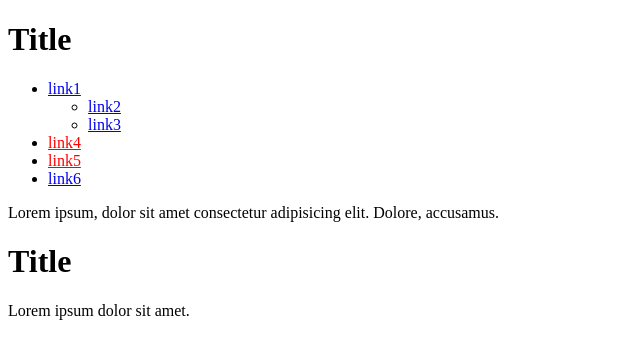
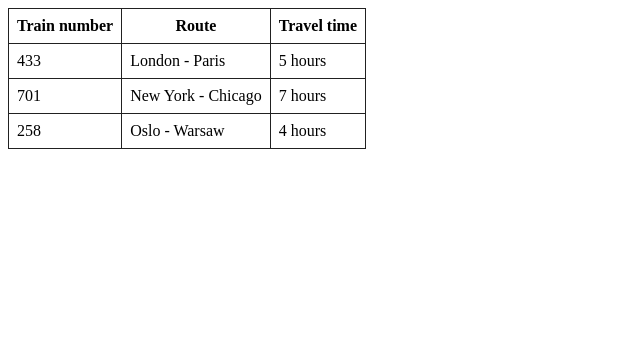
Before and after one commit to dydunec-serhii/test, a plain HTML site: page index.html in a window 1280 px wide. Shown: the whole page, without its empty margins (0-640 px from the left). Drawn offline with Linux system fonts and the light colour scheme.

Commit message:
яфвв

```diff
--- a/index.html
+++ b/index.html
@@ -9,36 +9,33 @@
 </head>
 
 <body>
-    <div class="holder">
-        <h1>Title</h1>
-        <ul class="list">
-            <li>
-                <a href="#">link1</a>
-                <ul>
-                    <li>
-                        <a href="#">link2</a>
-                    </li>
-                    <li>
-                        <a href="#">link3</a>
-                    </li>
-                </ul>
-            </li>
-            <li>
-                <a href="https://www.youtube.com/" class="lorem">link4</a>
-            </li>
-            <li>
-                <a href="https://validator.w3.org/" class="lorem">link5</a>
-            </li>
-            <li>
-                <a href="#">link6</a>
-            </li>
-        </ul>
-        <p>
-            Lorem ipsum, dolor sit amet consectetur adipisicing elit. Dolore, accusamus.
-        </p>
-        <h1>Title</h1>
-        <p>Lorem ipsum dolor sit amet.</p>
-    </div>
+    <table class="schedule">
+        <thead>
+            <tr>
+                <th>Train number</th>
+                <th>Route</th>
+                <th>Travel time</th>
+            </tr>
+        </thead>
+
+        <tbody class="schedule-body">
+            <tr>
+                <td>433</td>
+                <td>London - Paris</td>
+                <td>5 hours</td>
+            </tr>
+            <tr>
+                <td>701</td>
+                <td>New York - Chicago</td>
+                <td>7 hours</td>
+            </tr>
+            <tr>
+                <td>258</td>
+                <td>Oslo - Warsaw</td>
+                <td>4 hours</td>
+            </tr>
+        </tbody>
+    </table>
 </body>
 
 </html>
--- a/style.css
+++ b/style.css
@@ -1,6 +1,15 @@
-.lorem{
-    color: red;
-}
-ul>p{
-    font-size: 24px;
-}
+.schedule-body > tr:hover {
+    background-color: tomato;
+    color: white;
+  }
+
+  /* Table styling */
+  .schedule {
+    border-collapse: collapse;
+  }
+
+  .schedule th,
+  .schedule td {
+    padding: 8px;
+    border: 1px solid #212121;
+  }
```
